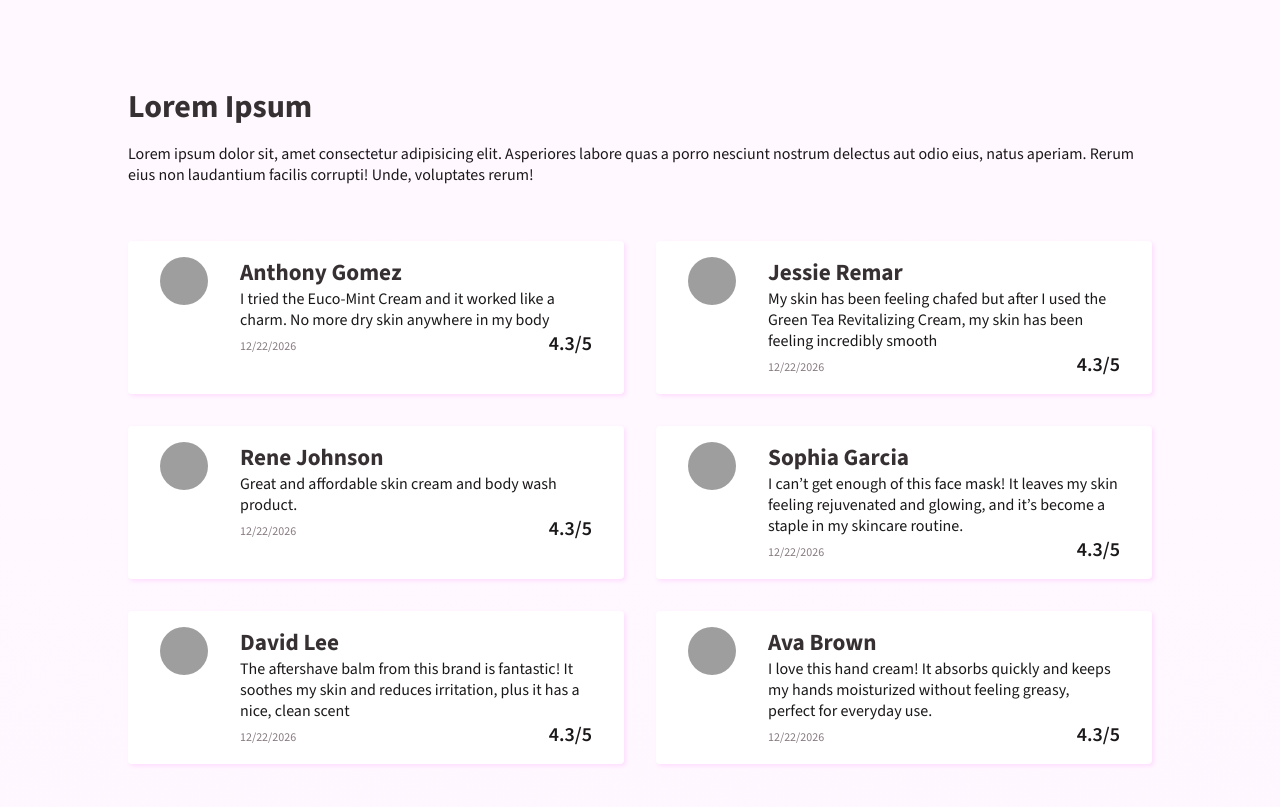
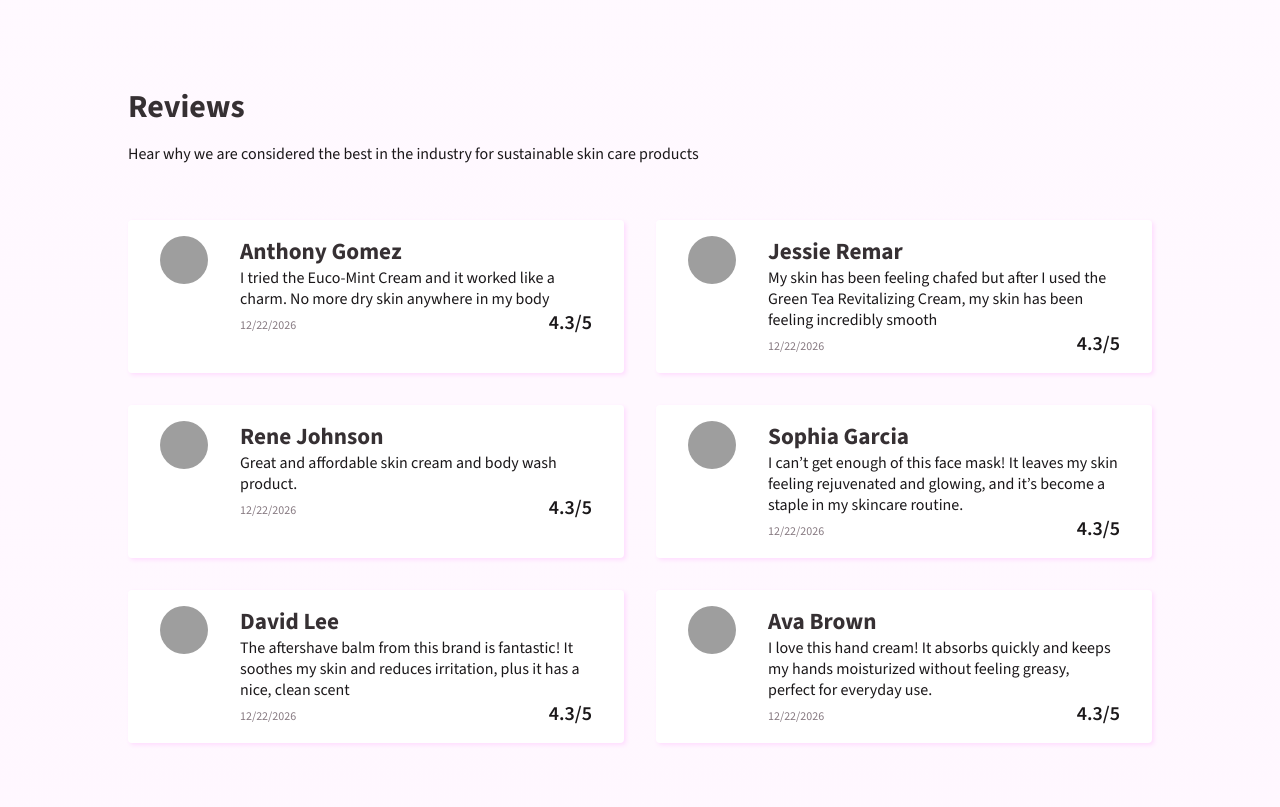
Before and after one commit to omarcarb/Animated-Landing-Page, a website: page index.html in a window 1280 px wide. Shown: the part 3282-4089 px from the top of the page. Drawn offline with nearby package versions, Linux system fonts and the light colour scheme; grey boxes are pictures that could not be loaded.

Commit message:
replaced placeholder text

```diff
--- a/index.html
+++ b/index.html
@@ -154,8 +154,8 @@
     <section>
         <div class="section_container column">
             <div class="section_header">
-                <h2>Lorem Ipsum</h2>
-                <p>Lorem ipsum dolor sit, amet consectetur adipisicing elit. Asperiores labore quas a porro nesciunt nostrum delectus aut odio eius, natus aperiam. Rerum eius non laudantium facilis corrupti! Unde, voluptates rerum!</p>
+                <h2>Reviews</h2>
+                <p>Hear why we are considered the best in the industry for sustainable skin care products</p>
             </div>
             <div class="section_reviews">
 
```
